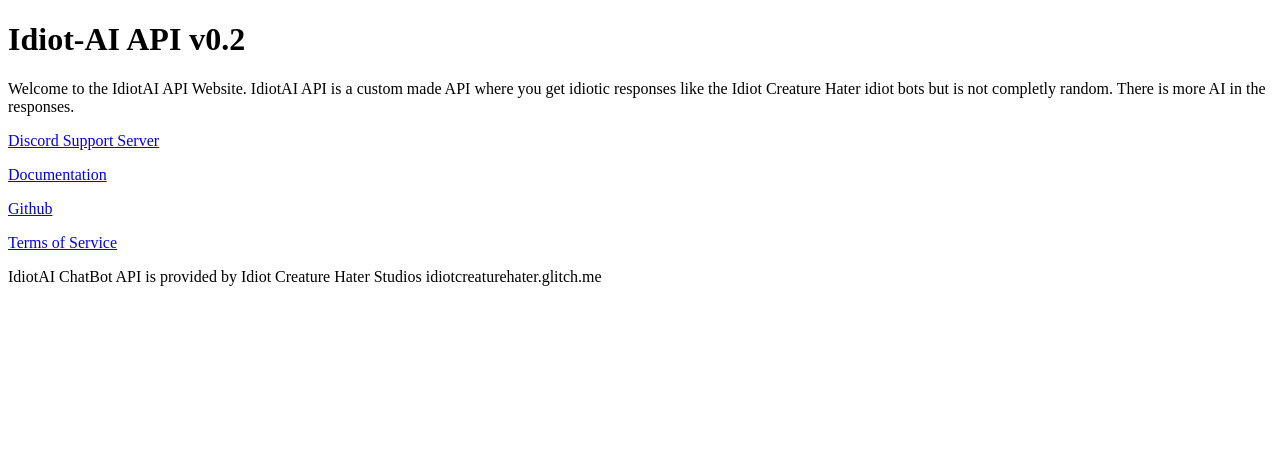
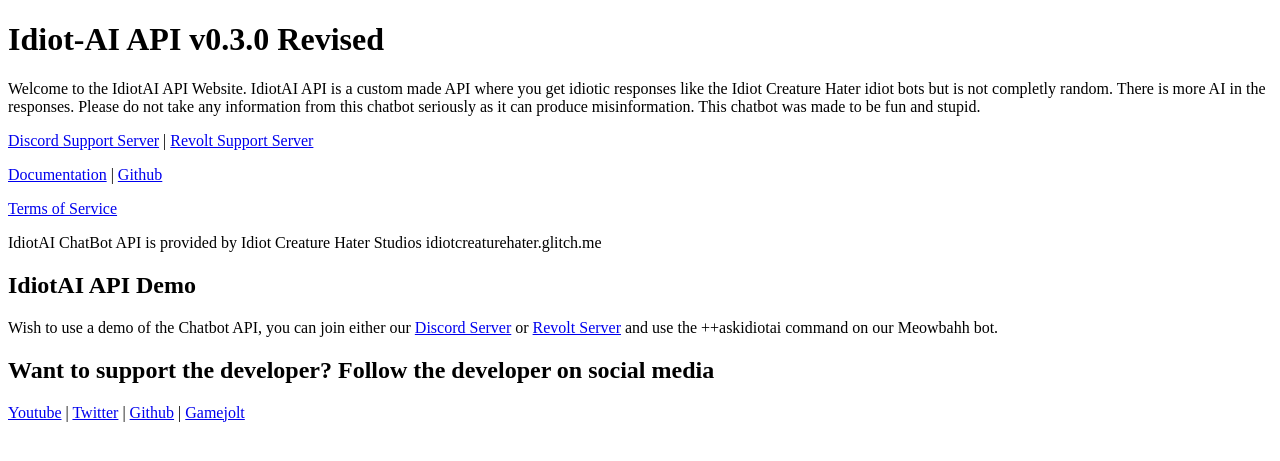
Before and after one commit to BadUserHater/IdiotAI-API, a Flask app: page / in a window 1280 px wide. Shown: the top 461 px of the page. Run offline with Flask 3, Linux system fonts and the light colour scheme.

Commit message:
IdiotAI API v0.3.0 Revised
After a long time with no update on the API, v0.3 revised has been released with:
- Introducing the smaller updates. Instead of vX.X, it is now vX.X.X so if we need to make small adjustments, we can use the vX.X.X version so we don't change vX.X just for something small.
- More responses with MORE stupid.
- Website improved a LOT (including showing dev's social media pages, explaining how to get a demo of usage of the api, and link to the Revolt server).
- Version 0.3 Original has been deprecated

```diff
--- a/api/main.py
+++ b/api/main.py
@@ -48,6 +48,8 @@ def generate_response(user_input: str) -> Response:
         return Response("*cries", 1)
     elif lc_input == "die":
         return Response("*cries", 1)
+    elif lc_input == "slay":
+        return Response("*cries", 1)
     elif lc_input == "potty":
         responses = ["*screams in fear",
                      "*cries",
@@ -57,7 +59,11 @@ def generate_response(user_input: str) -> Response:
         responses = ["I have no words",
                      "Is that a trash bin?",
                      "Its Toilet",
-                     "Its Shit and F==kers",]
+                     "Its Shit and F==kers",
+                     "Trash bin"]
+        return Response(f"{random.choice(responses)}", 1)
+    elif lc_input == "trash":
+        responses = ["Yes, Trash bin DID create life"]
         return Response(f"{random.choice(responses)}", 1)
     elif lc_input == "whats":
         responses = ["I have no words",
@@ -82,6 +88,11 @@ def generate_response(user_input: str) -> Response:
                      "NO",
                      "MAYBE"]
         return Response(f"{random.choice(responses)}", 1)
+    elif lc_input == "wanna":
+        responses = ["YES",
+                     "NO",
+                     "MAYBE"]
+        return Response(f"{random.choice(responses)}", 1)
     elif lc_input == "do":
         responses = ["YES",
                      "NO",
@@ -100,10 +111,17 @@ def generate_response(user_input: str) -> Response:
                      "MAYBE",
                      "I have no clue"]
         return Response(f"{random.choice(responses)}", 1)
+    elif lc_input == "is":
+        responses = ["YES",
+                     "NO",
+                     "MAYBE"]
+        return Response(f"{random.choice(responses)}", 1)
     elif lc_input == "my":
         responses = ["*cries",
                      "Its Shit and F=ckers",]
         return Response(f"{random.choice(responses)}", 1)
+    elif lc_input == "you":
+        return Response("Yes. I am Trash.", 1)
     elif lc_input == "why":
         return Response("I have no clue", 1)
     elif lc_input == "who":
@@ -123,7 +141,29 @@ def generate_response(user_input: str) -> Response:
         return Response(f"{random.choice(responses)}", 1)
     elif lc_input == "answer":
         return Response("NO", 1)
+    elif lc_input == "carrot":
+        responses = ["CARROT IS AN ANIMAL AND IT MOOS",
+                     "YES THEY DO! THAT IS HOW CARROTS MOO",
+                     "CARROT IS NOT A FOOD. CARROT IS AN ANIMAL"]
+        return Response(f"{random.choice(responses)}", 1)
+    elif lc_input == "carrots":
+        responses = ["CARROT IS AN ANIMAL AND IT MOOS",
+                     "YES THEY DO! THAT IS HOW CARROTS MOO",
+                     "CARROT IS NOT A FOOD. CARROT IS AN ANIMAL"]
+        return Response(f"{random.choice(responses)}", 1)
+    elif lc_input == "favorite":
+        responses = ["MY FAVORITE ANIMAL IS A CARROT",
+                     "MY FAVORITE TOY IS A BARBIE BIN",
+                     "MY FAVORITE FOOD IS TRASH IN A CAN",
+                     "MY FAVORITE DRINK IS PEE IN A CAN"]
+        return Response(f"{random.choice(responses)}", 1)
+    elif lc_input == "crappyland":
+        return Response("Yes. Artem Monster server is crappy land", 1)
+    elif lc_input == "crappy":
+        return Response("Yes. Artem Monster server is crappy land", 1)
     elif lc_input == "fuck":
+        return Response("*cries", 1)
+    elif lc_input == "fucks":
         return Response("*cries", 1)
     elif lc_input == "stfu":
         return Response("*cries", 1)
@@ -131,6 +171,12 @@ def generate_response(user_input: str) -> Response:
         return Response("My brain does not have brain signal to understand that.", 1)
     elif lc_input == "sex":
         return Response("My brain does not have brain signal to understand that.", 1)
+    elif lc_input == "rape":
+        return Response("*cries", 1)
+    elif lc_input == "strip":
+        return Response("*cries", 1)
+    elif lc_input == "twerk":
+        return Response("*cries", 1)
     elif lc_input == "0+0":
         responses = ["Screw Math",
                      "*Pees my pants",
@@ -150,11 +196,15 @@ def generate_response(user_input: str) -> Response:
     elif lc_input == "1+1":
         return Response("11", 1)
     elif lc_input == "2+2":
-        return Response("22", 1)
+        responses = ["22",
+                     "Baby 2"]
+        return Response(f"{random.choice(responses)}", 1)
     elif lc_input == "9+10":
         return Response("910", 1)
     elif lc_input == "10+9":
         return Response("910", 1)
+    elif lc_input == "23+10":
+        return Response("*throws a tantrum", 1)
     elif lc_input == "3x+1":
         return Response("*pees my pants", 1)
     elif lc_input == "sing":
@@ -162,8 +212,14 @@ def generate_response(user_input: str) -> Response:
                      "I'm a stupid piece of sh!t short and spout. Here is my handle and here is my trash",
                      "MOOOOOOOOOOOOOOOO!",
                      "I'm a bin I'm a bin, Over here and over there....",
-                     "I kinda look like a shit from my bottom to my top, I don't have any friends now f&ck me in the air....",]
+                     "I kinda look like a shit from my bottom to my top, I don't have any friends now f&ck me in the air....",
+                     "One little piece of shit jumping on the bed, one fell off and f==ked his head.",
+                     "RhysLuff loves the piece of shit, piece of shit, piece of shit",
+                     "Crappy Lan Crappy Land Artem Server is Crappy Land",
+                     "Do you wish to explore crappy land, well Artem server is just for you."]
         return Response(f"{random.choice(responses)}", 1)
+    elif lc_input == "who":
+        return Response("This is the IdiotAI Chatbot API that is created by Idiot Creature Hater Studios. Please do not take any information from this chatbot seriously as it can produce misinformation. This chatbot was made to be fun and stupid. You can see information about the API on our Github: https://github.com/BadUserHater/IdiotAI-API", 1)
     else:
         return Response("I am too stupid to understand what you are saying", 0)
 
--- a/api/templates/index.html
+++ b/api/templates/index.html
@@ -9,19 +9,25 @@
 
 <body>
 
-<h1>Idiot-AI API v0.2</h1>
+<h1>Idiot-AI API v0.3.0 Revised</h1>
 
-<p>Welcome to the IdiotAI API Website. IdiotAI API is a custom made API where you get idiotic responses like the Idiot Creature Hater idiot bots but is not completly random. There is more AI in the responses.</p>
+<p>Welcome to the IdiotAI API Website. IdiotAI API is a custom made API where you get idiotic responses like the Idiot Creature Hater idiot bots but is not completly random. There is more AI in the responses. Please do not take any information from this chatbot seriously as it can produce misinformation. This chatbot was made to be fun and stupid.</p>
 
-<p><a href="https://discord.gg/nVs4rCNwyc">Discord Support Server</a></p>
+<p><a href="https://discord.gg/nVs4rCNwyc">Discord Support Server</a> | <a href="https://rvlt.gg/sRTVE2sV">Revolt Support Server</a></p>
 
-<p><a href="https://idiotcreaturehater.gitbook.io/idiotaiapi">Documentation</a></p>
-
-<p><a href="https://github.com/BadUserHater/IdiotAI-API">Github</a></p>
+<p><a href="https://idiotcreaturehater.gitbook.io/idiotaiapi">Documentation</a> | <a href="https://github.com/BadUserHater/IdiotAI-API">Github</a></p>
 
 <p><a href="https://idiotcreaturehater.glitch.me/tos.html">Terms of Service</a></p>
 
 <p>IdiotAI ChatBot API is provided by Idiot Creature Hater Studios idiotcreaturehater.glitch.me</p>
 
+<h2>IdiotAI API Demo</h2>
+
+<p>Wish to use a demo of the Chatbot API, you can join either our <a href="https://discord.gg/nVs4rCNwyc">Discord Server</a> or <a href="https://rvlt.gg/sRTVE2sV">Revolt Server</a> and use the ++askidiotai command on our Meowbahh bot.</p>
+
+<h2>Want to support the developer? Follow the developer on social media</h2>
+
+<p><a href="https://www.youtube.com/channel/UCUTBBbDV_C3WlL_MgD_axfA">Youtube</a> | <a href="https://twitter.com/BadUserHater">Twitter</a> | <a href="https://github.com/BadUserHater">Github</a> | <a href="https://gamejolt.com/@IdiotCreatureHater">Gamejolt</a></p>
+
 </body>
 </html>
--- a/examples/python/requirements.txt
+++ b/examples/python/requirements.txt
@@ -1,2 +1,5 @@
 discord.py
 requests
+guilded.py
+guilded
+voltage @ git+https://github.com/EnokiUN/voltage
```
Also changed, not shown: examples/python/guildedexample.py (added, +24 -0 lines), examples/python/voltageexample.py (added, +19 -0 lines), 1 other file.
